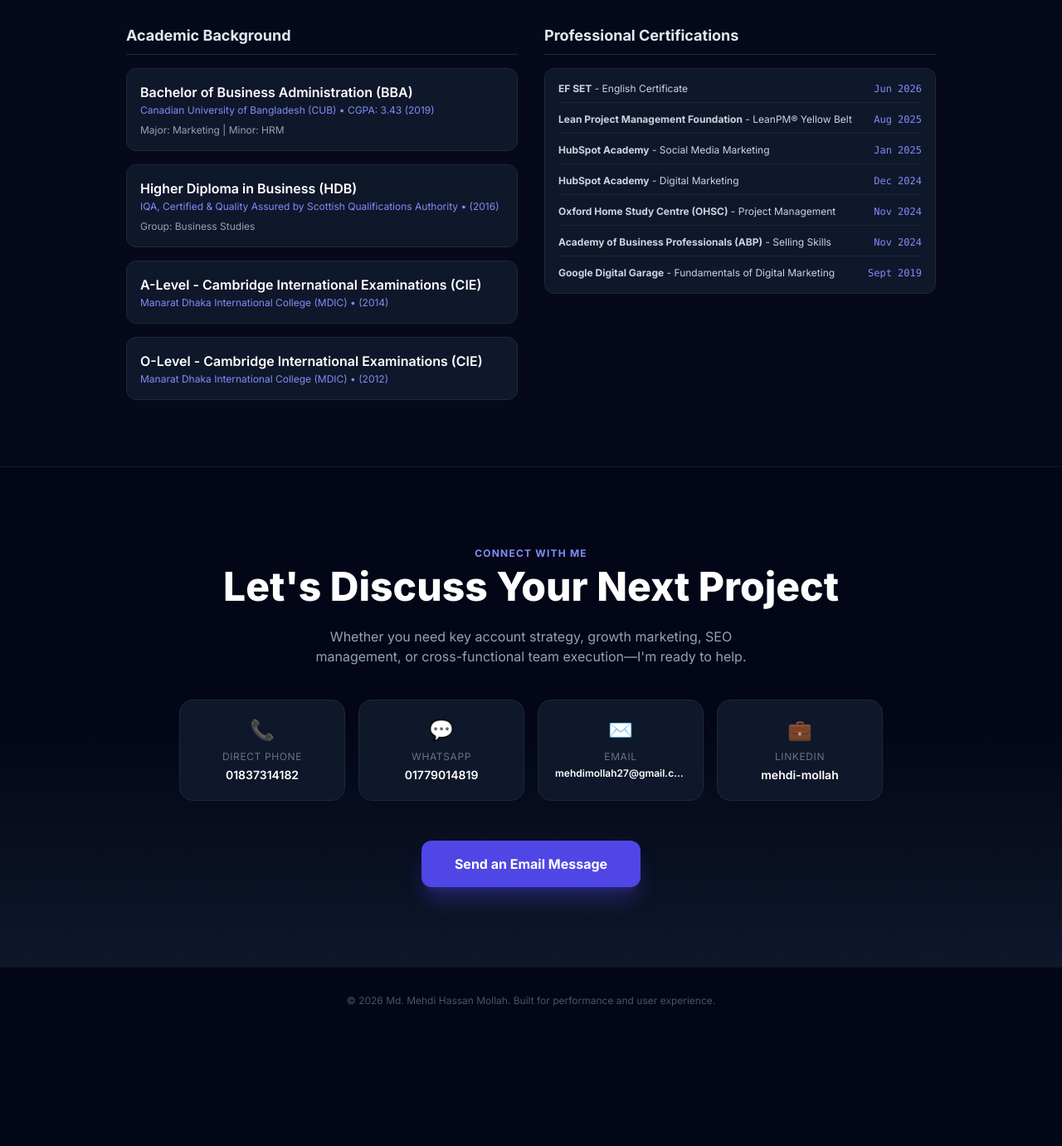
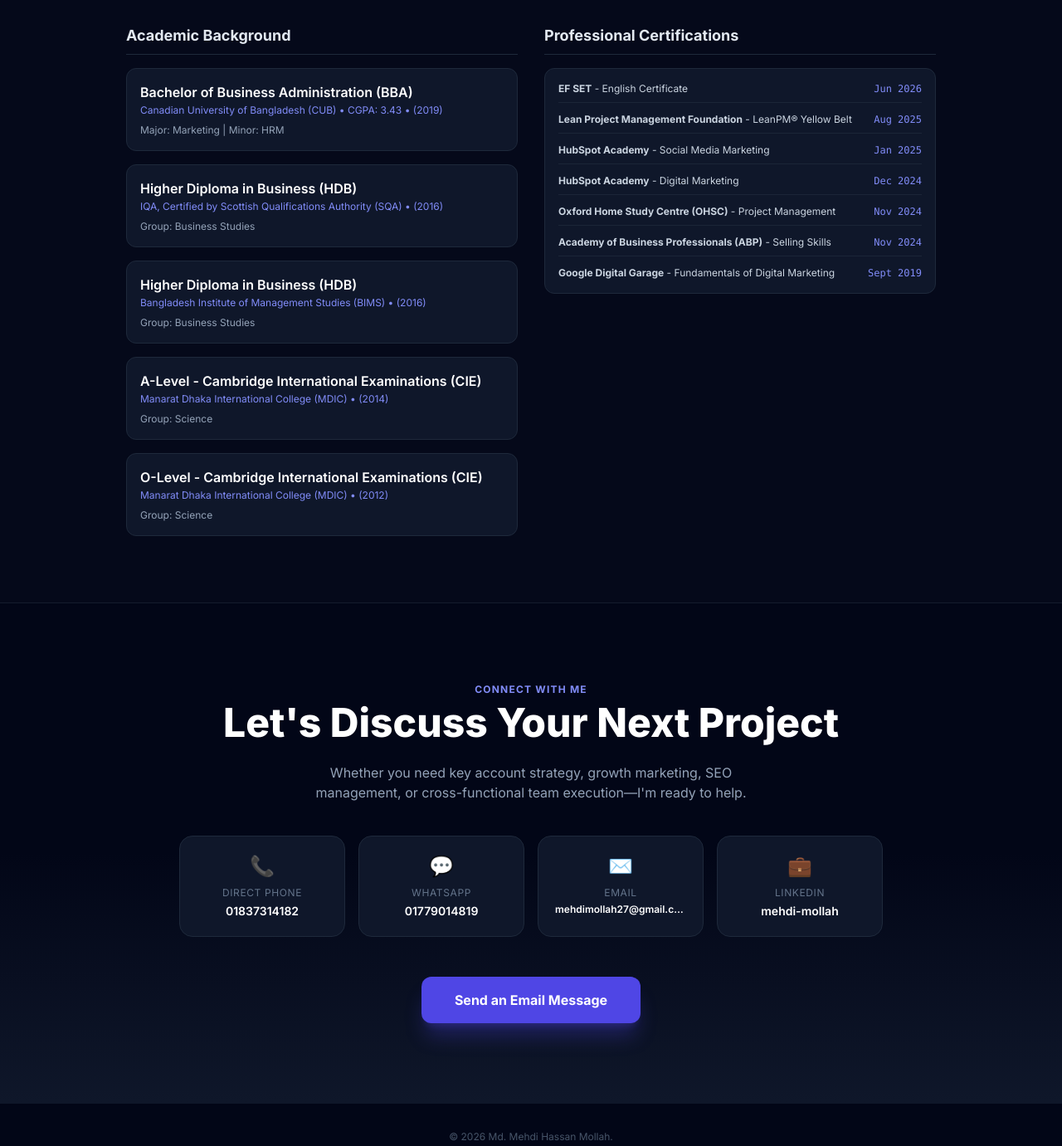
Before and after one commit to mehdimollah27/portfolio1, a plain HTML site: page index.html in a window 1280 px wide. Shown: the part 5367-6748 px from the top of the page at 83% size. Before the commit the page ends 6613 px from the top, so only its background shows below. Drawn offline with nearby package versions, Linux system fonts and the light colour scheme.

Commit message:
Revise academic details and footer copyright
Updated educational qualifications and footer text.

```diff
--- a/index.html
+++ b/index.html
@@ -382,24 +382,32 @@
 
                     <div class="bg-slate-900 p-4 rounded-xl border border-slate-800">
                         <h5 class="text-white font-semibold">Bachelor of Business Administration (BBA)</h5>
-                        <p class="text-indigo-400 text-xs mt-0.5">Canadian University of Bangladesh (CUB) • CGPA: 3.43 (2019)</p>
+                        <p class="text-indigo-400 text-xs mt-0.5">Canadian University of Bangladesh (CUB) • CGPA: 3.43 • (2019)</p>
                         <p class="text-slate-400 text-xs mt-2">Major: Marketing | Minor: HRM</p>
                     </div>
 
                     <div class="bg-slate-900 p-4 rounded-xl border border-slate-800">
                         <h5 class="text-white font-semibold">Higher Diploma in Business (HDB)</h5>
-                        <p class="text-indigo-400 text-xs mt-0.5">IQA, Certified & Quality Assured by Scottish Qualifications Authority • (2016)</p>
+                        <p class="text-indigo-400 text-xs mt-0.5">IQA, Certified by Scottish Qualifications Authority (SQA) • (2016)</p>
+                        <p class="text-slate-400 text-xs mt-2">Group: Business Studies</p>
+                    </div>
+
+                    <div class="bg-slate-900 p-4 rounded-xl border border-slate-800">
+                        <h5 class="text-white font-semibold">Higher Diploma in Business (HDB)</h5>
+                        <p class="text-indigo-400 text-xs mt-0.5">Bangladesh Institute of Management Studies (BIMS) • (2016)</p>
                         <p class="text-slate-400 text-xs mt-2">Group: Business Studies</p>
                     </div>
 
                     <div class="bg-slate-900 p-4 rounded-xl border border-slate-800">
                         <h5 class="text-white font-semibold">A-Level - Cambridge International Examinations (CIE)</h5>
                         <p class="text-indigo-400 text-xs mt-0.5">Manarat Dhaka International College (MDIC) • (2014)</p>
+                        <p class="text-slate-400 text-xs mt-2">Group: Science</p>
                     </div>
 
                     <div class="bg-slate-900 p-4 rounded-xl border border-slate-800">
                         <h5 class="text-white font-semibold">O-Level - Cambridge International Examinations (CIE)</h5>
                         <p class="text-indigo-400 text-xs mt-0.5">Manarat Dhaka International College (MDIC) • (2012)</p>
+                        <p class="text-slate-400 text-xs mt-2">Group: Science</p>
                     </div>
                 </div>
 
@@ -481,7 +489,7 @@
     </section>
 
     <footer class="bg-slate-950 border-t border-slate-900 py-8 text-center text-slate-600 text-xs">
-        <p>&copy; 2026 Md. Mehdi Hassan Mollah. Built for performance and user experience.</p>
+        <p>&copy; 2026 Md. Mehdi Hassan Mollah.</p>
     </footer>
 
 </body>
```
